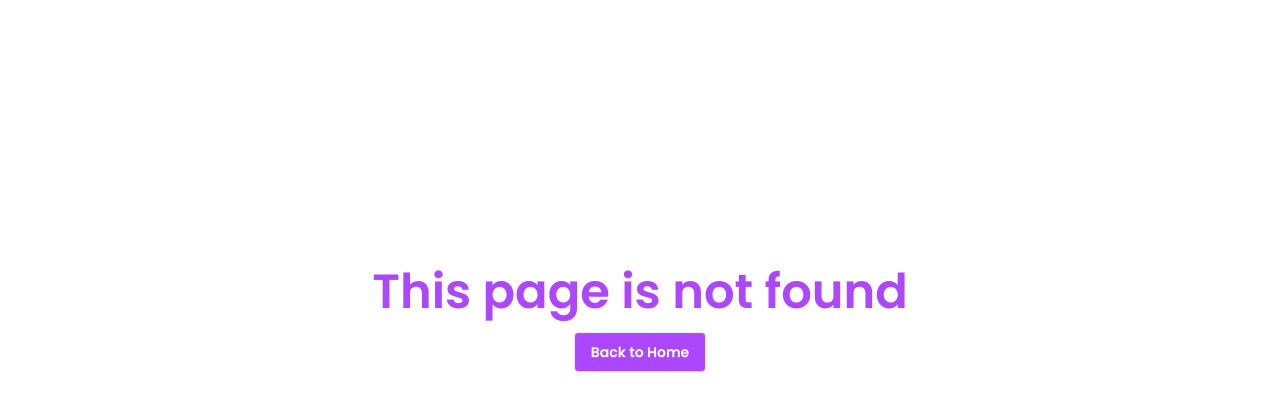
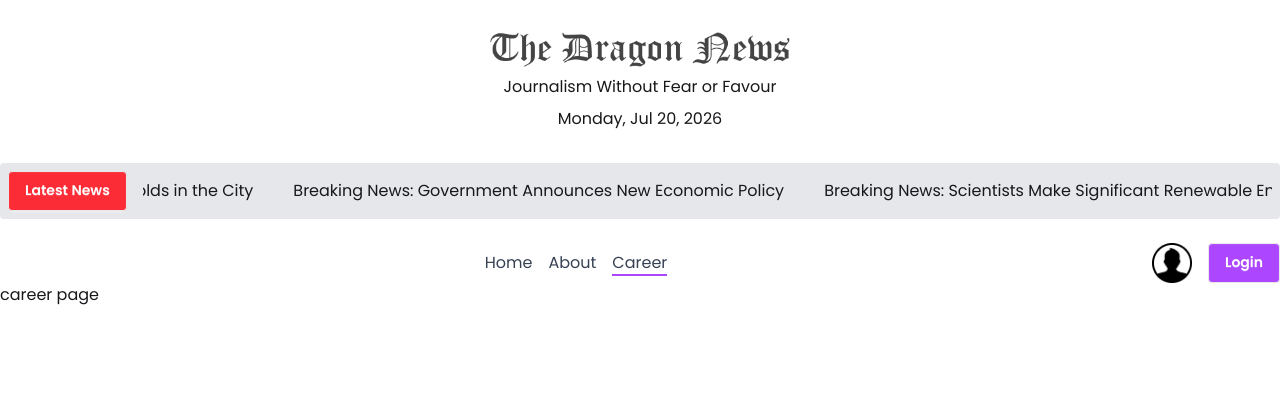
Before and after one commit to aseelrahman/dragon-news-next, a Next.js app: page /career in a window 1280 px wide. Before the commit this address had no page. Shown: the top 410 px of the page. Built offline with nearby package versions, Linux system fonts and the light colour scheme.

Commit message:
implement Marquee and design navbar

```diff
--- a/package.json
+++ b/package.json
@@ -12,7 +12,8 @@
     "date-fns": "^4.4.0",
     "next": "16.2.10",
     "react": "19.2.4",
-    "react-dom": "19.2.4"
+    "react-dom": "19.2.4",
+    "react-fast-marquee": "^1.6.5"
   },
   "devDependencies": {
     "@tailwindcss/postcss": "^4",
--- /dev/null
+++ b/src/app/(main)/about/page.jsx
@@ -0,0 +1,11 @@
+import React from 'react';
+
+const AboutPage = () => {
+    return (
+        <div>
+            About us page
+        </div>
+    );
+};
+
+export default AboutPage;
--- /dev/null
+++ b/src/app/(main)/career/page.jsx
@@ -0,0 +1,11 @@
+import React from 'react';
+
+const CareerPage = () => {
+    return (
+        <div>
+            career page
+        </div>
+    );
+};
+
+export default CareerPage;
--- a/src/app/(main)/layout.jsx
+++ b/src/app/(main)/layout.jsx
@@ -1,3 +1,4 @@
+import BreakingNews from "@/components/shared/BreakingNews";
 import Header from "@/components/shared/Header";
 import Navbar from "@/components/shared/Navbar";
 import React from "react";
@@ -6,6 +7,7 @@
   return (
     <>
       <Header />
+      <BreakingNews />
       <Navbar />
       {children}
     </>
--- /dev/null
+++ b/src/components/shared/BreakingNews.jsx
@@ -0,0 +1,33 @@
+import React from 'react';
+import Marquee from 'react-fast-marquee';
+
+const BreakingNews = () => {
+    const news = [
+  {
+    _id: "1",
+    title: "Breaking News: Major Event Unfolds in the City",
+  },
+  {
+    _id: "2",
+    title: "Breaking News: Government Announces New Economic Policy",
+  },
+  {
+    _id: "3",
+    title: "Breaking News: Scientists Make Significant Renewable Energy Breakthrough",
+  },
+];
+    return (
+        <div className='flex justify-between gap-4 items-center bg-gray-200 p-2 rounded-sm container mx-auto'>
+            <button className='btn bg-red-500 text-white'>Latest News</button>
+            <Marquee pauseOnHover={true} speed={50}>
+                {
+                    news.map(n => {
+                        return <span key={n._id} className='px-5'>{n.title}</span>
+                    })
+                }
+            </Marquee>
+        </div>
+    );
+};
+
+export default BreakingNews;
--- /dev/null
+++ b/src/components/shared/NavLink.jsx
@@ -0,0 +1,15 @@
+'use client'
+import Link from "next/link"
+import { usePathname } from "next/navigation";
+
+
+const NavLink = ({href, children, className}) => {
+    const pathname = usePathname()
+
+    const isActive = href === pathname
+    return (
+        <Link href={href} className={`${isActive ? "border-b-2 border-b-purple-500" : ''} {className}`}>{children}</Link>
+    );
+};
+
+export default NavLink;
--- a/src/components/shared/Navbar.jsx
+++ b/src/components/shared/Navbar.jsx
@@ -1,9 +1,25 @@
+import Image from 'next/image';
+import Link from 'next/link';
 import React from 'react';
+import userAvatar from "@/assets/user.png"
+import NavLink from '@/components/shared/NavLink';
 
 const Navbar = () => {
     return (
-        <div>
-            Navbar
+        <div className='flex justify-between container mx-auto mt-6'>
+            <div>
+
+            </div>
+            <ul className='flex justify-between items-center gap-4 text-gray-700'>
+                <li><NavLink href={'/'}>Home</NavLink></li>
+                <li><NavLink href={'/about'}>About</NavLink></li>
+                <li><NavLink href={'/career'}>Career</NavLink></li>
+            </ul>
+
+            <div className='flex justify-center items-center gap-4'>
+                <Image src={userAvatar} alt='User avatar' width={40} height={40}/>
+                <button className='btn bg-purple-500 text-white'><Link href={'/login'}>Login</Link></button>
+            </div>
         </div>
     );
 };
```
Also changed, not shown: 1 other file (tests, documents, lock files or other folders).
